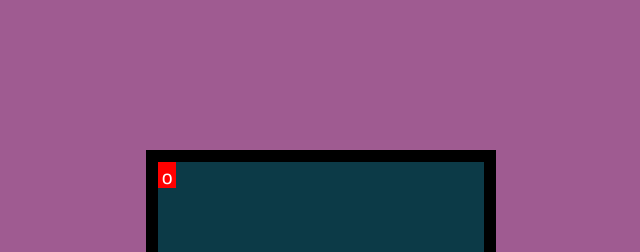
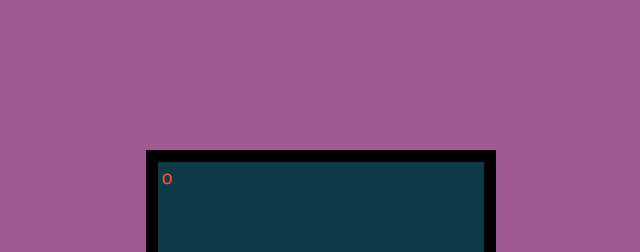
Before and after one commit to YariPL/react-calculator, a React (Create React App) app: page / in a window 1280 px wide. Shown: the top 252 px of the page, without its empty margins (319-959 px from the left). Built offline with nearby package versions, Linux system fonts and the light colour scheme.

Commit message:
add color to result and remove background

```diff
--- a/src/App.css
+++ b/src/App.css
@@ -28,12 +28,9 @@ body {
     position: relative; }
     .App .Display .result {
       height: 20%;
-      background: red;
-      color: white;
+      color: #ff5722;
       width: fit-content;
       padding: 4px; }
-    .App .Display div {
-      height: 100%; }
     .App .Display div input {
       background: #0c3a47;
       border: 0;
--- a/src/App.scss
+++ b/src/App.scss
@@ -31,13 +31,11 @@ body {
 		position: relative;
 		.result {
 			height: 20%;
-			background: red;
-			color: white;
+			color:#ff5722;
 			width: fit-content;
 			padding: 4px;
 		}
 		div {
-			height: 100%;
 			input {
 				background: #0c3a47;
 				border: 0;
```
Also changed, not shown: 1 other file (tests, documents, lock files or other folders). Lines whose indentation alone changed are shown as unchanged.
